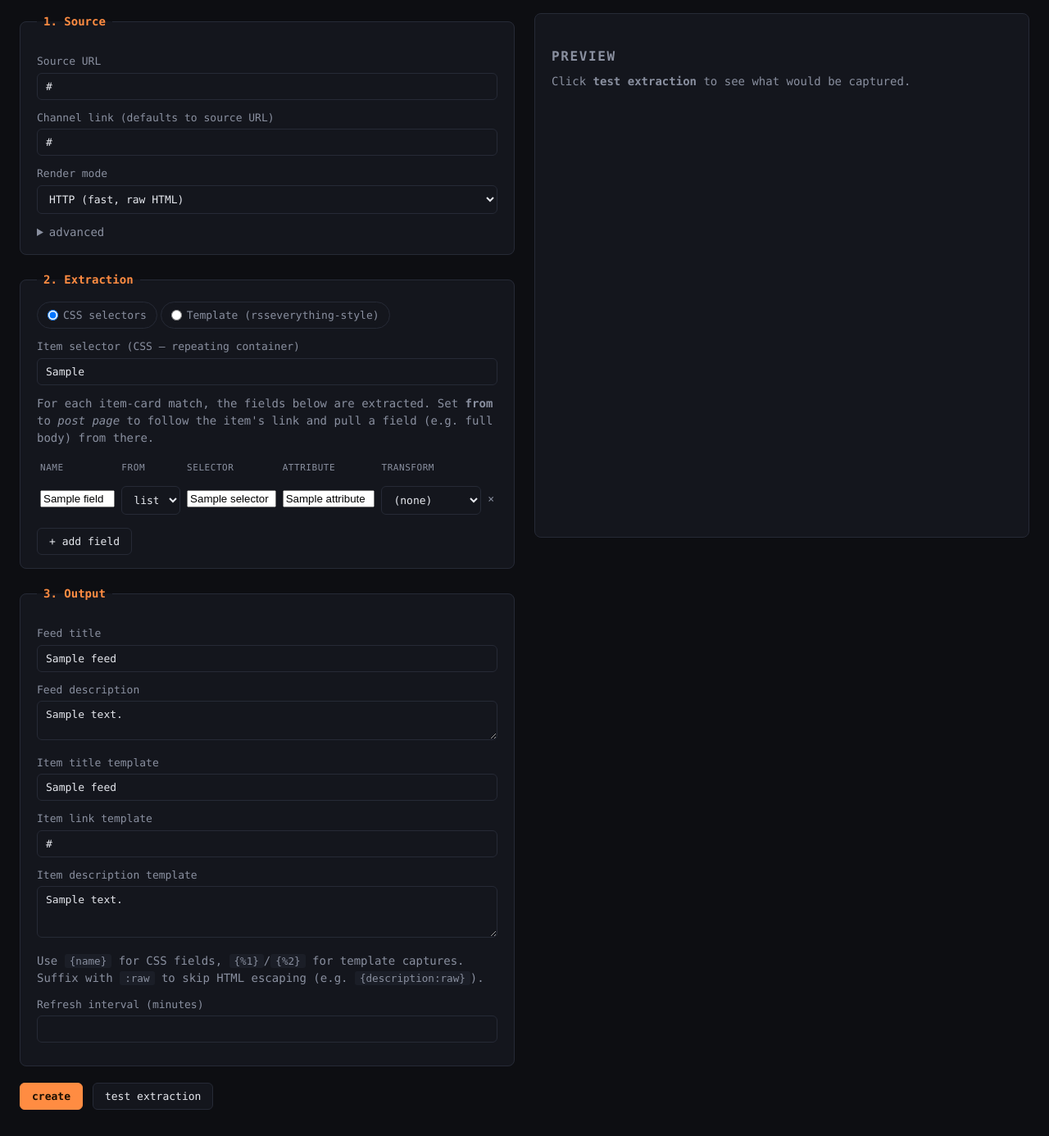
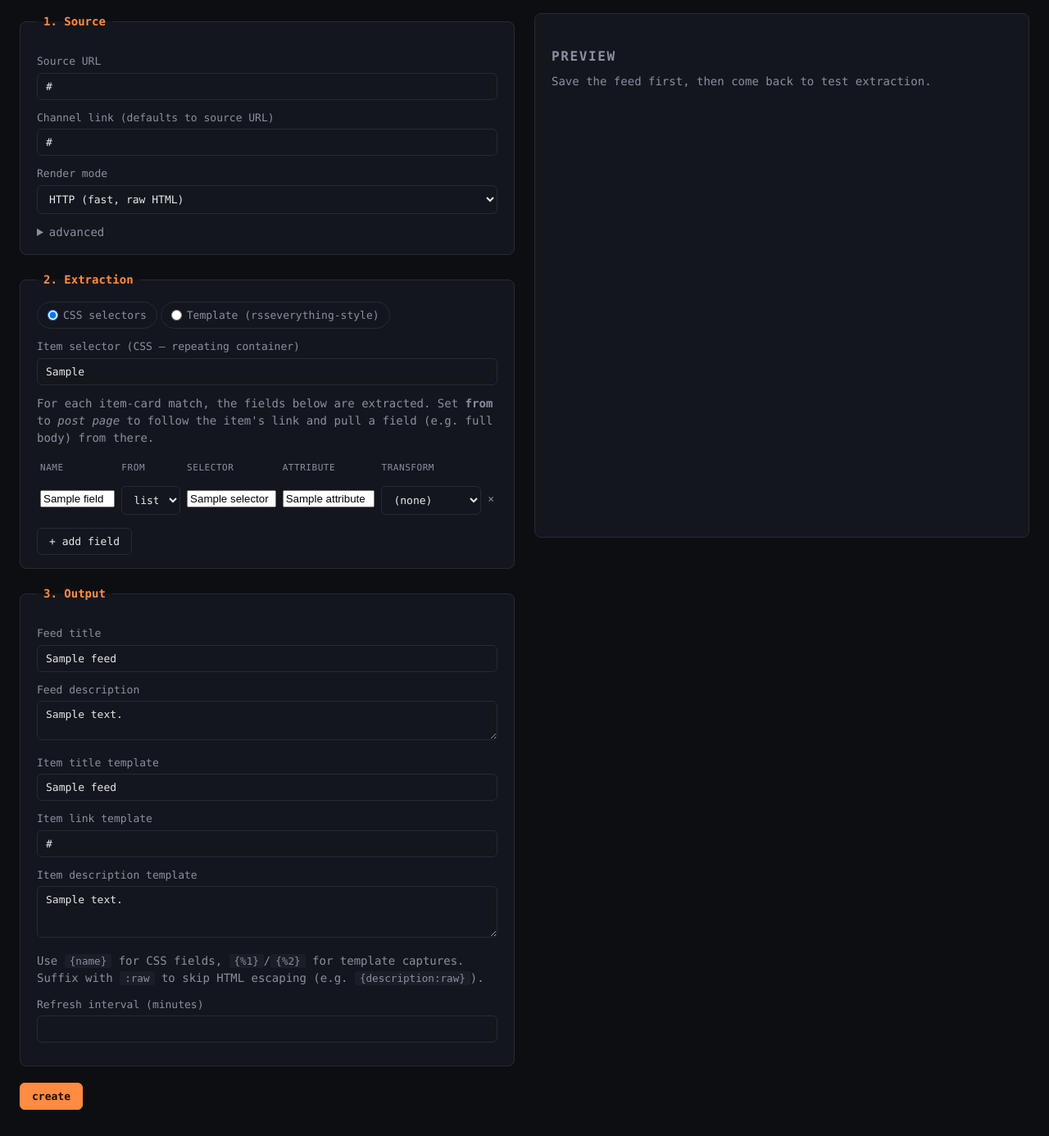
Before and after one commit to fenneh/mkrss, a FastAPI app: template src/mkrss/templates/feed_edit.html in a window 1280 px wide. Shown: the part 133-1519 px from the top of the page at 82% size. Run offline with FastAPI, Linux system fonts and the light colour scheme; the template is opened without the code that fills it: most values are stand-ins (such as "Sample title", 1, 10 or a date in 2020).

Commit message:
Revert "feat: preview extraction before creating a feed"
This reverts commit 2647697966f2f04f5c33df0e4fd87745fdac4c29.

```diff
--- a/src/mkrss/main.py
+++ b/src/mkrss/main.py
@@ -296,7 +296,17 @@ async def feed_save(slug: str, request: Request) -> Response:
     return RedirectResponse(f"/feeds/{slug}/edit", status_code=303)
 
 
-async def _extraction_preview(candidate: Feed, request: Request) -> HTMLResponse:
+@app.post("/feeds/{slug}/test", response_class=HTMLResponse)
+async def feed_test(slug: str, request: Request) -> Response:
+    redirect = _editor_or_redirect(request)
+    if redirect:
+        return redirect
+    conn = _conn(request)
+    existing = db.get_feed_by_slug(conn, slug)
+    if existing is None:
+        return Response(status_code=404)
+    form = await request.form()
+    candidate = _form_to_feed(form, existing=existing)
     fetcher = _fetcher(request)
     try:
         html = await fetcher.fetch(
@@ -328,30 +338,6 @@ async def _extraction_preview(candidate: Feed, request: Request) -> HTMLResponse
             await enrich_with_post(candidate, ex, link, fetcher)
     rendered = render_items(candidate, preview)
     return _render("_items_preview.html", request, items=rendered, top_error=None)
-
-
-@app.post("/preview", response_class=HTMLResponse)
-async def feed_preview(request: Request) -> Response:
-    redirect = _editor_or_redirect(request)
-    if redirect:
-        return redirect
-    form = await request.form()
-    candidate = _form_to_feed(form, existing=None)
-    return await _extraction_preview(candidate, request)
-
-
-@app.post("/feeds/{slug}/test", response_class=HTMLResponse)
-async def feed_test(slug: str, request: Request) -> Response:
-    redirect = _editor_or_redirect(request)
-    if redirect:
-        return redirect
-    conn = _conn(request)
-    existing = db.get_feed_by_slug(conn, slug)
-    if existing is None:
-        return Response(status_code=404)
-    form = await request.form()
-    candidate = _form_to_feed(form, existing=existing)
-    return await _extraction_preview(candidate, request)
 
 
 @app.post("/feeds/{slug}/refresh")
--- a/src/mkrss/templates/feed_edit.html
+++ b/src/mkrss/templates/feed_edit.html
@@ -3,7 +3,7 @@
 {% block content %}
 {% set is_edit = mode == 'edit' %}
 {% set form_action = '/feeds/' ~ feed.slug if is_edit else '/feeds' %}
-{% set test_action = '/feeds/' ~ feed.slug ~ '/test' if is_edit else '/preview' %}
+{% set test_action = '/feeds/' ~ feed.slug ~ '/test' if is_edit else '' %}
 
 <header class="page-header">
   <h1>{{ feed.title or 'new feed' }}</h1>
@@ -134,6 +134,7 @@
 
 <div class="form-actions">
   <button type="submit" class="button primary">{% if is_edit %}save{% else %}create{% endif %}</button>
+  {% if is_edit %}
   <button type="button" id="test-btn" class="button"
           hx-post="{{ test_action }}"
           hx-include="#feed-form"
@@ -143,13 +144,18 @@
     test extraction
   </button>
   <span id="test-spinner" class="htmx-indicator muted">testing…</span>
+  {% endif %}
 </div>
 </form>
 
 <aside class="preview-pane">
   <h2>preview</h2>
   <div id="preview" class="preview-body">
+    {% if is_edit %}
     <p class="muted">Click <strong>test extraction</strong> to see what would be captured.</p>
+    {% else %}
+    <p class="muted">Save the feed first, then come back to test extraction.</p>
+    {% endif %}
   </div>
 </aside>
 </div>
```
Also changed, not shown: tests/test_main.py (+0 -35 lines).
